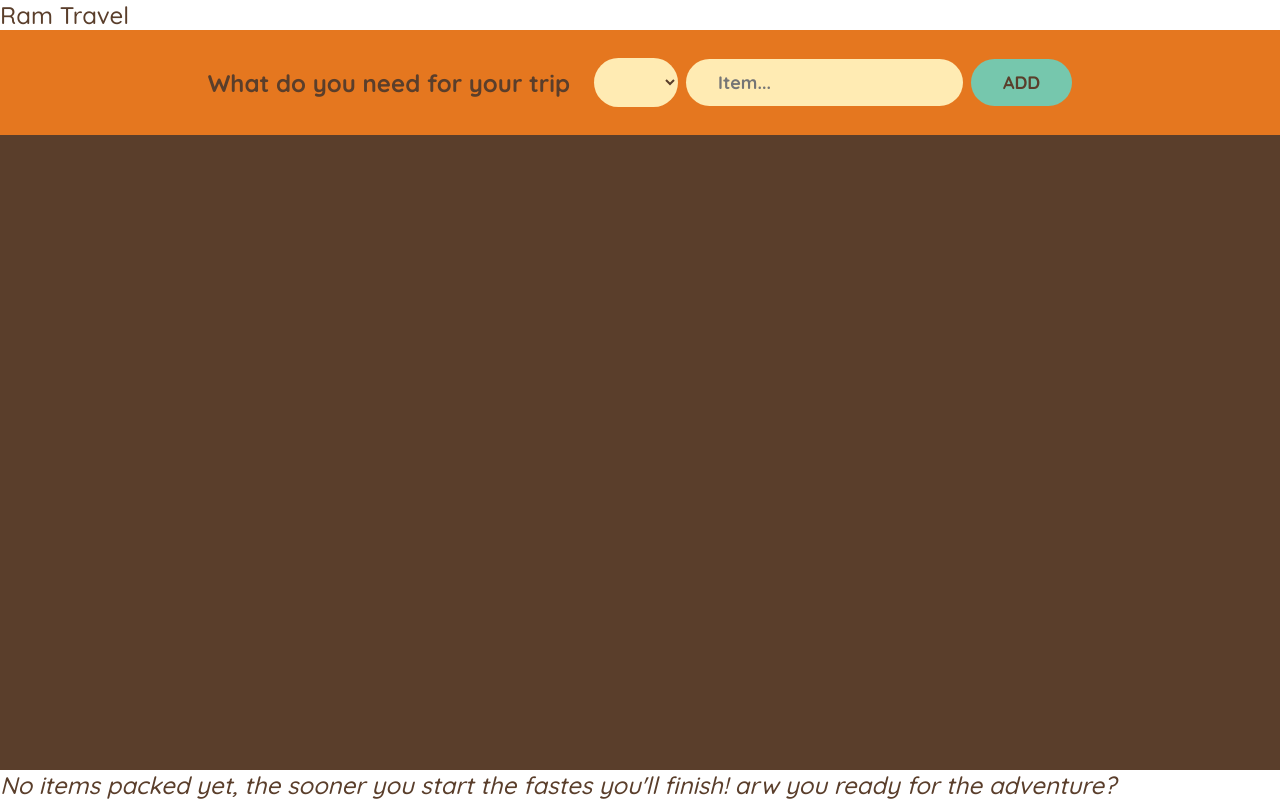
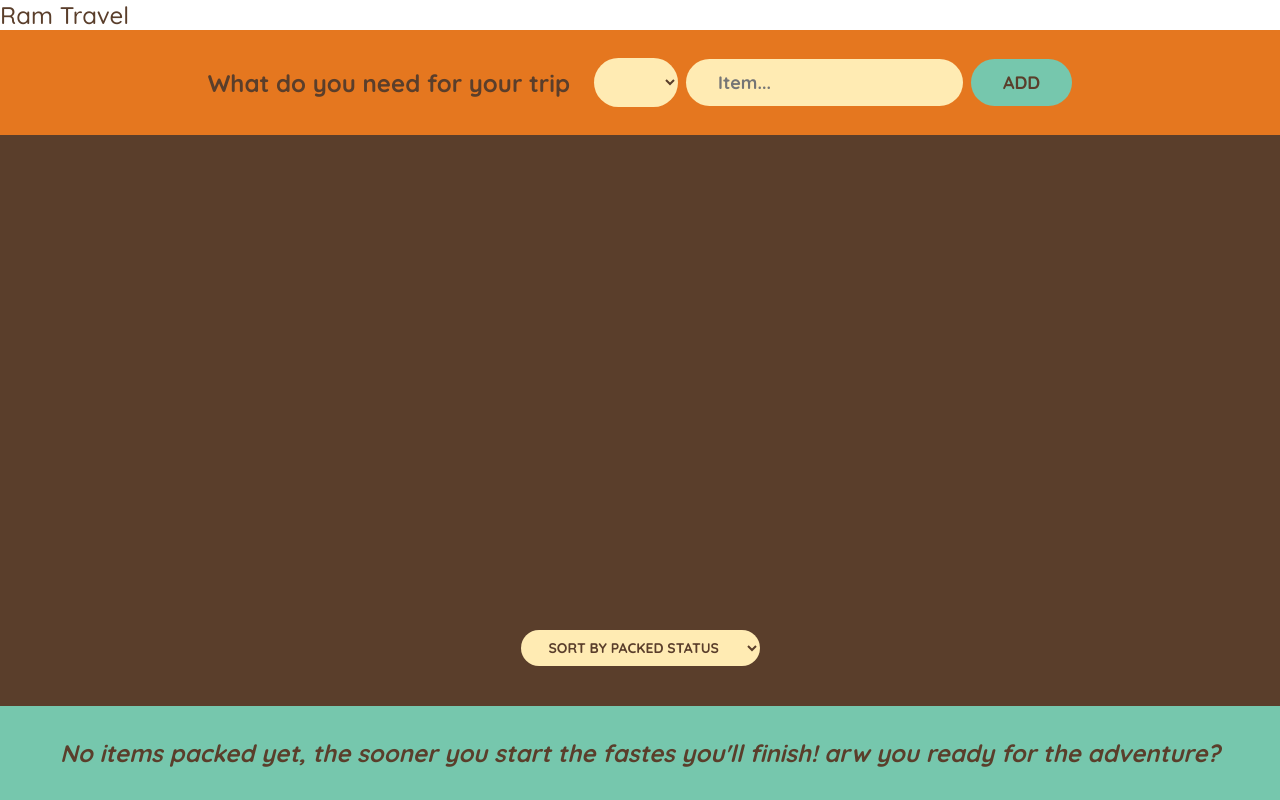
Before and after one commit to Federico-I/RamTravel, a React (Create React App) app: page / in a window 1280 px wide. Built offline with nearby package versions, Linux system fonts and the light colour scheme.

Commit message:
sortItems-feature

```diff
--- a/src/App.js
+++ b/src/App.js
@@ -73,6 +73,9 @@
 };
 
 function PackingList({ passItems, deleteItem, checkedItem }) {
+
+  const [sortItems, setSortItems] = useState("packed");
+
   return(
     <div className="list">
       <ul>
@@ -80,6 +83,14 @@
           <Item item={item} key={item.id} deleteItem={deleteItem} checkedItem={checkedItem}/>
         ))}
       </ul>
+
+      <div className="actions">
+        <select value={sortItems} onChange={(e) => setSortItems(e.target.value)}>
+          <option value="input">Sort by input order</option>
+          <option value="description">Sort by description</option>
+          <option value="packed">Sort by packed status</option>
+        </select>
+      </div>
     </div>
   )
 };
@@ -99,7 +110,7 @@
 function Stats({ itemsAmount }) {
   if (!itemsAmount.lenght) {
     return (
-      <p className="footer">
+      <p className="stats">
         <em>No items packed yet, the sooner you start the fastes you'll finish! arw you ready for the adventure?</em>
       </p>
     )
@@ -110,7 +121,7 @@
   const percentagepacked = Math.round(itemsPacked / itemsAmount * 100);
 
   return(
-    <footer>
+    <footer className="stats">
       <em>{percentagepacked === 100 ? "You got everything! Ready to go" : ` You have ${itemAmount} items on your list, and you already packed ${itemsPacked} (${percentagepacked} %) `} </em>
     </footer>
   )
```
